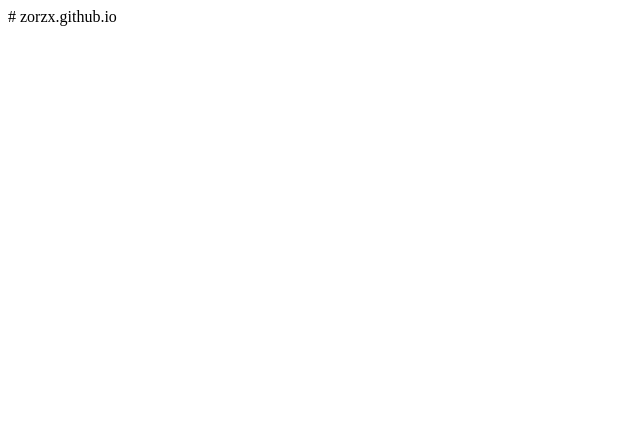
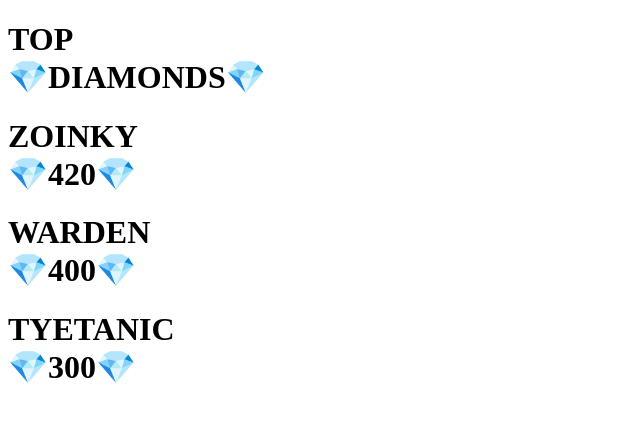
Before and after one commit to Zorzx/zorzx.github.io, a plain HTML site: page README.html in a window 1280 px wide. Shown: the whole page, without its empty margins (0-640 px from the left). Drawn offline with Linux system fonts and the light colour scheme.

Commit message:
Update README.html

```diff
--- a/README.html
+++ b/README.html
@@ -1 +1,22 @@
-# zorzx.github.io
+<!DOCTYPE html>
+<html>
+    <head>
+        <title>XZR0Z Stream Leaderboard TikTok: XZR0Z</title>
+        <link rel="stylesheet" href="Stream.css">
+    </head>
+    <body>
+        <div class="donationUnit">
+            <h1>TOP<br>💎DIAMONDS💎</h1>
+        </div>
+        <div class="donationUnit">
+    <h1>ZOINKY<br>💎420💎</h1>
+</div>
+<div class="donationUnit">
+
+    <h1>WARDEN<br>💎400💎</h1>
+</div>
+<div class="donationUnit">
+    <h1>TYETANIC<br>💎300💎</h1>
+</div>
+    </body>
+</html>
```
